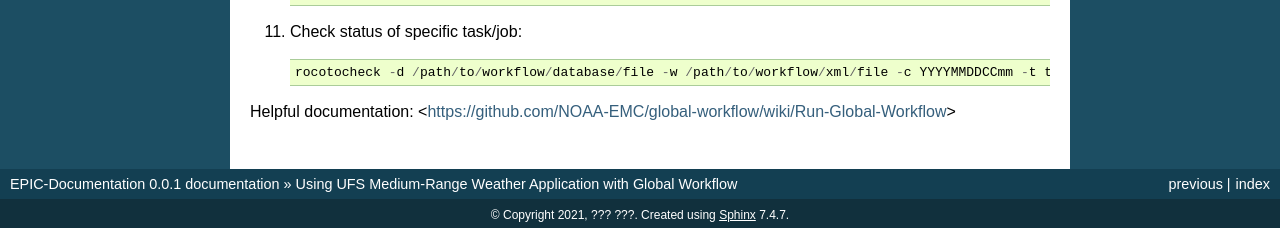
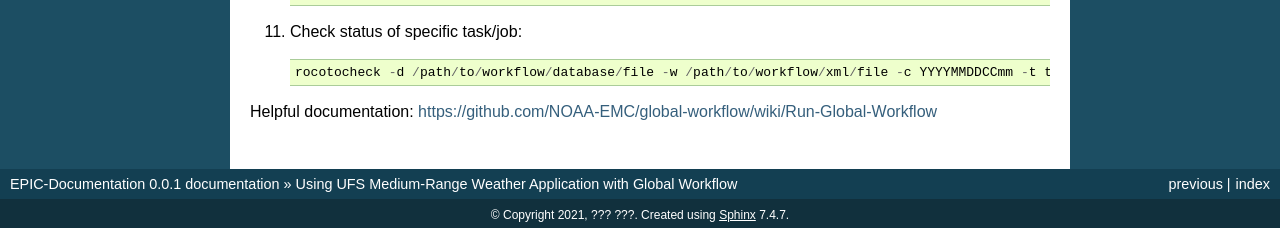
Before and after one commit to jkbk2004/mrw-docs, a Sphinx documentation site: the page built from docs/source/mrwflow.rst, in a window 1280 px wide. Shown: the part 1008-1236 px from the top of the page. Built offline with Sphinx 7.4.7, drawn with Linux system fonts in a browser that asks for light colours.

Commit message:
Update mrwflow.rst

```diff
--- a/docs/source/mrwflow.rst
+++ b/docs/source/mrwflow.rst
@@ -54,4 +54,4 @@ Set-up
 
 
 Helpful documentation:
-<https://github.com/NOAA-EMC/global-workflow/wiki/Run-Global-Workflow>
+https://github.com/NOAA-EMC/global-workflow/wiki/Run-Global-Workflow
```
